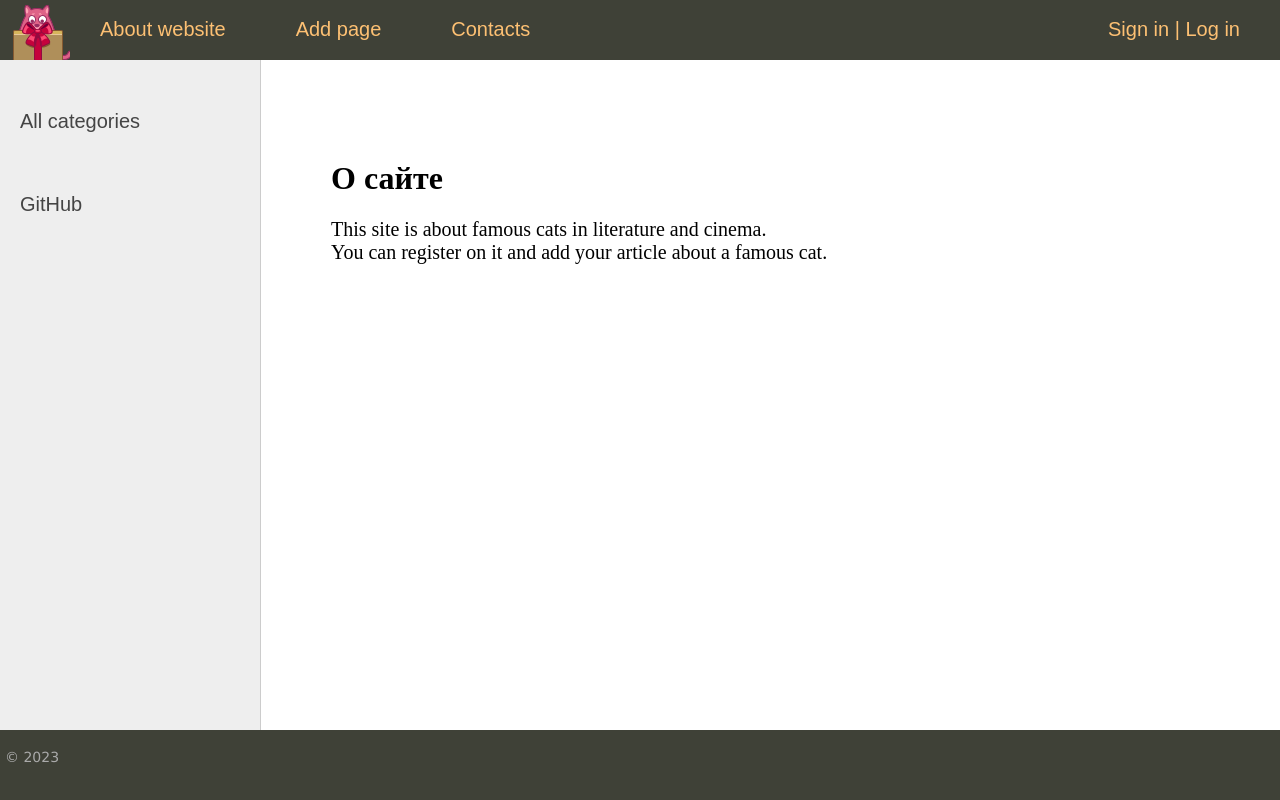
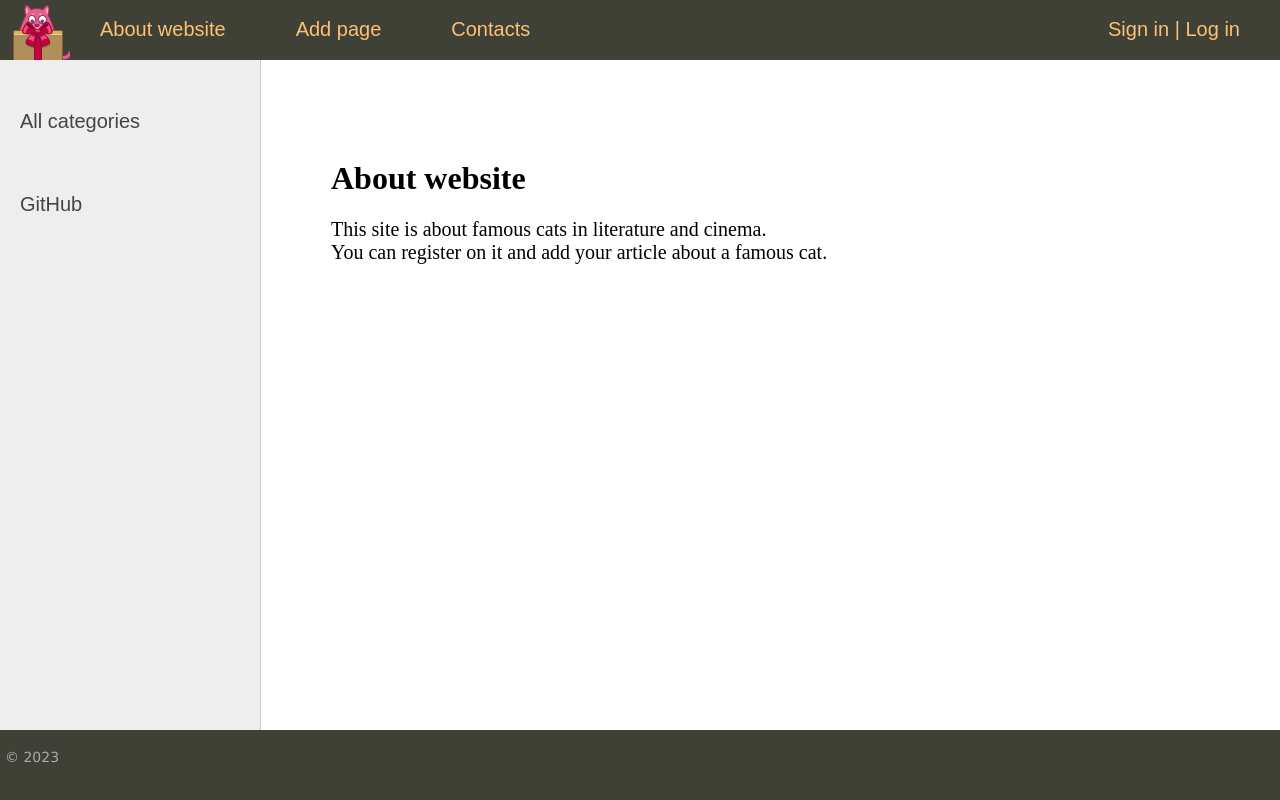
Before and after one commit to levina-anna/Famous_Cats, a Django app: page /about/ in a window 1280 px wide. Run offline with Django 4.2, Linux system fonts and the light colour scheme; data that the repository does not hold is empty.

Commit message:
update about

```diff
--- a/coolsite/cats/static/cats/css/styles.css
+++ b/coolsite/cats/static/cats/css/styles.css
@@ -427,3 +427,7 @@ ul.lang-list li a:hover {color: #fdc073;}
 
 
 /* конец пагинация*/
+
+.github-button{
+
+}
--- a/coolsite/cats/templates/cats/base.html
+++ b/coolsite/cats/templates/cats/base.html
@@ -55,7 +55,7 @@
     {% endfor %}
 
         <li class="share">
-        <a href="https://github.com/n0root" target="_blank">GitHub</a>
+        <a class="github-button" href="https://github.com/n0root" target="_blank">GitHub</a>
         </li>
     </ul>
 </td>
@@ -114,4 +114,4 @@
 </td></tr></table>
 <!-- Конец footer'а и страницы -->
 </body>
-</html
+</html>
--- a/coolsite/cats/views.py
+++ b/coolsite/cats/views.py
@@ -34,7 +34,7 @@ def about(request):
 
     page_number = request.GET.get('page') # отображаем номер текущей странице
     page_obj = paginator.get_page(page_number) # формируем объект который будет содержать список элементов текущей страницы
-    return render(request, 'cats/about.html', {'page_obj': page_obj, 'menu': menu, 'title': 'О сайте'})
+    return render(request, 'cats/about.html', {'page_obj': page_obj, 'menu': menu, 'title': 'About website'})
 
 
 class AddPage(LoginRequiredMixin, DataMixin, CreateView):
```
